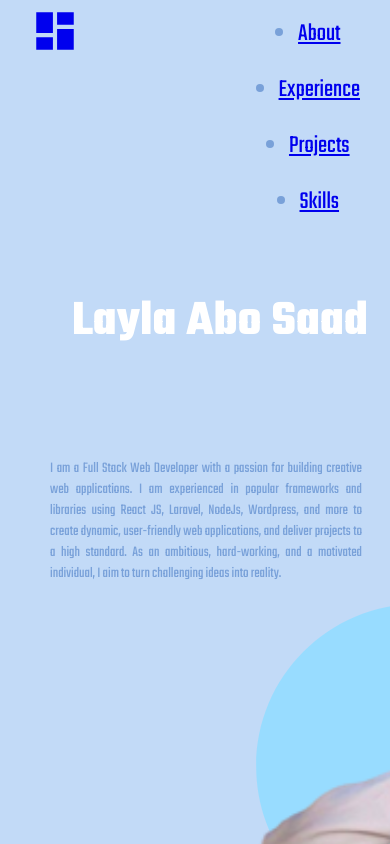
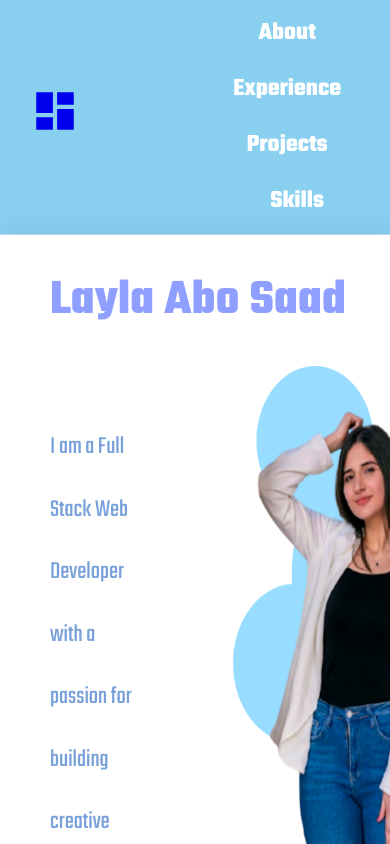
Before and after one commit to HassanFakih9/PortfolioFrontend, a React (Create React App) app: page / in a window 390 px wide. Shown: the top 844 px of the page. Built offline with nearby package versions, Linux system fonts and the light colour scheme; no server answers.

Commit message:
final version

```diff
--- a/src/App.css
+++ b/src/App.css
@@ -46,7 +46,6 @@ li {
   height: fit-content;
 	margin:40px;
 	color: #79A1D9;
-  text-align: left;
 }
 
 .flip-card {
@@ -205,7 +204,6 @@ h1 {
 
 }
 @media screen and (max-width:600px){
-
   nav ul {
     display: flex;
     flex-direction: column;
@@ -265,10 +263,7 @@ h1 {
   .card2 {
     display: none;
   }
-  .skill-name{
-    text-align: center;
-    margin-right:50px;
-  }
+
   .container1 {
     display: flex;
     flex-wrap: wrap;
@@ -281,17 +276,17 @@ h1 {
   }
 }
 
-
-
 @media screen (min-width: 360px) and (max-width: 767px) {
   nav ul {
     display: flex;
     flex-direction: column;
     align-items: center;
   }
+
   nav ul li {
     margin: 10px 0;
   }
+
   .flip-card,
   .flip-card-front,
   .flip-card-back {
@@ -366,32 +361,92 @@ h1 {
   }
 }
 
+@media screen and (max-width: 600px) {
+  /* Additional styles for screens smaller than 600px can go here, if needed */
+}
+
+/* @media screen and (max-width: 767px) {
+  nav ul {
+    display: flex;
+    flex-direction: column;
+    align-items: center;
+  }
+
+  nav ul li {
+    margin: 10px 0;
+  }
+  .flip-card {
+    display: flex;
+    flex-wrap: wrap;
+    flex-direction: column;
+    justify-content: space-between;
+    background-color: transparent;
+    width: 300px;
+    height: 300px;
+    perspective: 1000px;
+    margin-bottom: 100px;
+  }
+  .flip-card-front,
+  .flip-card-back {
+    position: relative;
+    height: 100%;
+    width: 100%;
+    margin-bottom: 10px; /* Add some space between the cards */
+
+
+  /* .card {
+    background-color: white;
+    box-shadow: 0 4px 8px 0 rgba(161, 0, 0, 0.2);
+    transition: 0.3s;
+    width: 700px;
+    height: 500px;
+    text-align: center;
+    border-radius: 100px;
+  }
+  .paragraph {
+    color:#79A1D9;
+    display: flex;
+    flex-direction: row;
+    justify-content: center;
+    margin-top: 30px;
+    margin-left: 30px;
+    padding: 20px;
+    width: 80%;
+    font-size: 15px;
+  }
+  .arrow {
+    margin-left: 50;
+    margin-right: 50;
+  }
+  .arrow-container {
+    display: flex;
+    padding: 2px;
+    border-radius: 50%;
+  }
+  .arrow {
+    color: white;
+    font-size: 15px;
+    cursor: pointer;
+  }
+  .card2 {
+    display: none;
+  }
+
+  .container1 {
+    display: flex;
+    flex-wrap: wrap;
+    justify-content: space-between;
+  }
+
+  .skill-container {
+    flex-basis: calc(33.33% - 10px);
+    margin-bottom: 20px;
+  } */
 
 
 
 
-@media screen  and (max-width:545px){
-  .card {
-    background-color: white;
-    box-shadow: 0 4px 8px 0 rgba(0, 0, 0, 0.2);
-    transition: 0.3s;
-    width: 500px;
-    height: 700px;
-    text-align: center;
-  }
-}
-@media screen (max-width:400px) {
-  .card {
-    background-color: white;
-    box-shadow: 0 4px 8px 0 rgba(0, 0, 0, 0.2);
-    transition: 0.3s;
-    width: 400px;
-    height: 700px;
-    text-align: center;
-  }
+/* Extra large devices (large laptops and desktops, 1200px and up) */
+@media only screen and (min-width: 1200px) {
 
 }
-.float-left {
-  float: right;
-  margin-left: 20px; /* Adjust as needed to create spacing between image and text */
-}
--- a/src/components/DownloadButton.css
+++ b/src/components/DownloadButton.css
@@ -4,20 +4,17 @@
   justify-content: center;
   color: rgb(237, 237, 237);
   margin-left: 0px;
-  padding-left: 0px;
+  padding-left: 70px;
   margin-top: -10px;
   margin-bottom: 70px;
 }
 
 .centered-button {
   /* Styles pour le bouton, par exemple : */
-  /* padding: 10px 20px; */
+  padding: 10px 20px;
   background-color: white;
   color: black;
   border: none;
   cursor: pointer;
   border-radius: 120px;
-  /* margin:auto; */
-  text-align: center;
-
 }
--- a/src/components/footer.css
+++ b/src/components/footer.css
@@ -3,7 +3,21 @@ footer {
   margin-top: 50px;
 }
 
-
+/* .social-container {
+  background-color: #89CFF0;
+  display: flex;
+  flex-direction: row;
+  margin-left: 1%;
+  gap : 5vh;
+} */
+/*
+.social-container {
+  background-color: #89CFF0;
+  display: flex;
+  flex-direction: row;
+  margin-left: 1%;
+  gap: 5vh;
+  position: relative; /* Add position relative for absolute positioning} */
 
 
 
@@ -12,7 +26,7 @@ footer {
     display: flex;
     flex-direction: row;
     justify-content: center;
-    margin-left: %;
+    margin-left: 1%;
     gap : 5vh;
     position: relative;
   }
@@ -21,6 +35,8 @@ footer {
   }
   .phone-number {
     position: absolute;
+    bottom: -40px; /* Adjust this value to position the phone number */
+    left: 7%;
     transform: translateX(-50%);
     background-color: white;
     padding: 5px;
@@ -43,10 +59,8 @@ footer {
   color: white;
   padding-top: 2%;
   width: 100vw;
+  margin-left: 2%;
   text-align: center;
-  align-self: center;
-  justify-self: center;
-  margin-left: 0px;
 }
 .p2 {
   color: white;
--- a/src/components/header.css
+++ b/src/components/header.css
@@ -1,65 +1,118 @@
-footer {
-  text-align: center;
-  margin-top: 50px;
+/* styles.css */
+
+/* Style the header in normal orange */
+header {
+  background-color: darkorange;
+  color: black;
+  margin-left: -50px;
+}
+
+/* Style the navigation bar in dark orange */
+nav {
+  background-color: #89CFF0;
+  color: black;
+}
+
+.container {
+  color: black;
+  margin: 0 auto;
+  display: flex;
+  justify-content: space-between;
+  align-items: center;
+}
+
+nav ul {
+  list-style: none;
+  margin: -1px;
+  display: flex;
+}
+
+nav ul li {
+  margin-right: 20px;
+}
+
+nav ul li:last-child {
+  margin-right: 0;
+}
+
+nav ul li a {
+  text-decoration: none;
+  color: white;
+  font-weight: bold;
+  transition: color 0.3s;
+}
+
+nav ul li a:hover {
+  color: purple ; /* Change to the desired hover color */
 }
 
 
+.myName {
+  font-size: 50px;
+  color: #8F9FFF;
+  background: white;
+box-shadow: 0 4px 30px rgba(0, 0, 0, 0.1);
+backdrop-filter: blur(1.8px);
+-webkit-backdrop-filter: blur(1.8px);
+  display: flex;
+  flex-direction: row;
+  margin-top: 1px;
+  margin-bottom: -1px;
+  white-space: nowrap;
+  padding-left: 50px;
+  padding-top: 30px;
+  padding-bottom: 30px;
+}
 
+.Layla {
+  margin: 40px;
+}
 
+.text-content {
+  background: white;
+backdrop-filter: blur(1.8px);
+-webkit-backdrop-filter: blur(1.8px);
+  border-bottom-left-radius: 18%;
+  border-bottom-right-radius: 18%;
+  display: flex;
+  padding-bottom: -100px;
+  flex-direction: row;
+  justify-content: space-between;
+}
 
-  .social-container {
-    background-color: #89CFF0;
+.paragraph {
+  color:#79A1D9;
   display: flex;
   flex-direction: row;
   justify-content: center;
-    margin-left: %;
-    gap : 5vh;
-    position: relative;
-  }
-  .phone{
-    color: blue;
-  }
-  .phone-number {
-    position: absolute;
-    transform: translateX(-50%);
-    background-color: white;
-    padding: 5px;
-    border: 1px solid #ccc;
-    border-radius: 5px;
-    display: none;
+  margin-top: 30px;
+  margin-left: 30px;
+  padding: 20px;
+  width: 100%;
+  text-align:left;
+  font-size: 25px;
+  line-height: 2.5;
 }
 
-.social-container:hover .phone-number {
-  display: block;
-  color:black;
+.text-image-section {
+  height: 500px;
+  width: 500px;
+  padding-right: 50px;
+  padding: -300px;
 }
 
-.copy {
-  margin-top: 100px;
-}
-.p1 {
-  font-size: xx-large;
-  background-color:#89CFF0;
-  color: white;
-  padding-top: 2%;
-  width: 100vw;
-  text-align: center;
-  align-self: center;
-  justify-self: center;
-  margin-left: 0px;
-}
-.p2 {
-  color: white;
-  text-align: center;
-  font-size: smaller;
-  margin-bottom: 1%;
-  width: 100vw;
+.text {
+  flex: 1;
+  padding: 20px;
 }
 
-.outer-container {
-  display: flex;
-  flex-direction: column;
-  gap: 5vh;
-  background-color: #89CFF0;
-  width: 100vw;
+.image {
+  flex: 1;
+  padding: 20px;
+  text-align: center;
 }
+
+img {
+  max-width: 100%;
+  height: auto;
+}
--- a/src/components/skills.css
+++ b/src/components/skills.css
@@ -20,20 +20,13 @@
       background-color:white;
       width:fit-content;
       background-size: cover;
+      margin-right: 10px;
       padding-right: 150px;
     }
     .cont-img:hover {
       transform: scale(1.2); /* Enlarges the element on hover */
     }
-  @media screen and (max-width:600px){
 .skill-name{
-      text-align: center;
-      margin-right:50px;
-
-    }
-  }
-.skill-name{
-text-align: center;
   margin:15px;
 }
 
```
Also changed, not shown: src/components/experience.css (indentation only), src/components/projects.css (indentation only). Lines whose indentation alone changed are shown as unchanged.
